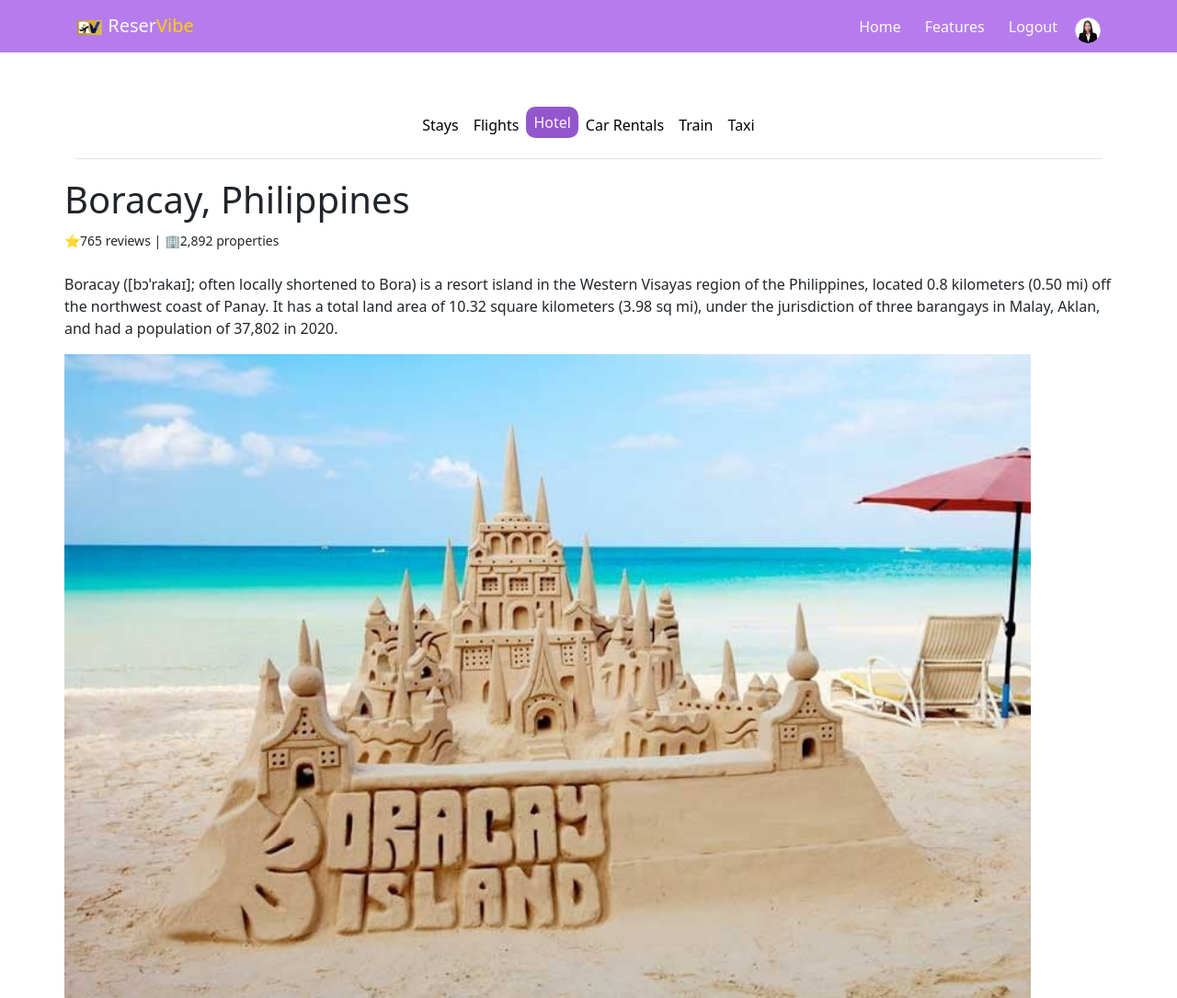
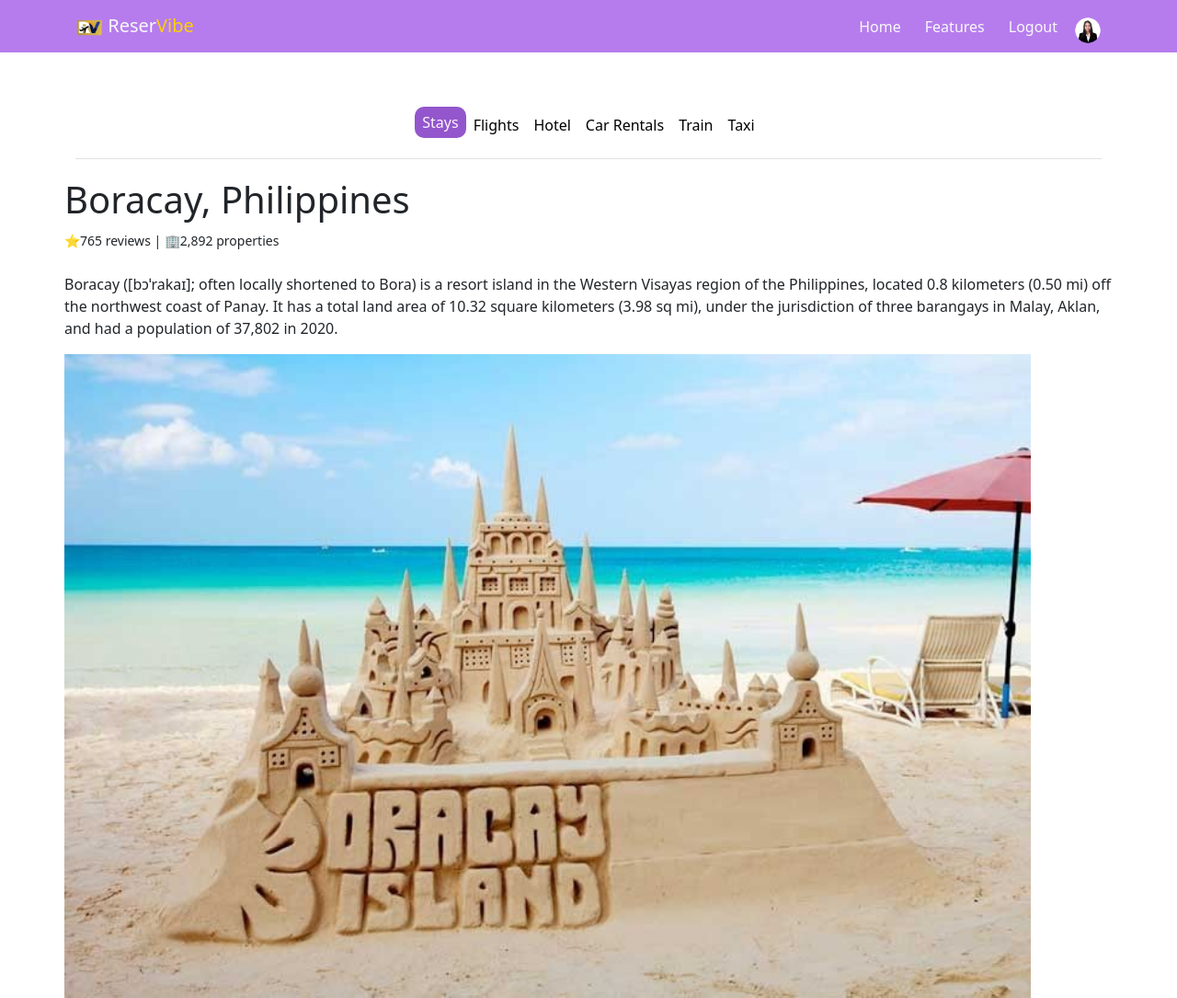
Before and after one commit to psuuc-grnino/reservibe-stay-boracay, a plain HTML site: page index.html in a window 1280 px wide. Shown: the top 1085 px of the page at 92% size. Drawn offline with nearby package versions, Linux system fonts and the light colour scheme.

Commit message:
Update index.html

```diff
--- a/index.html
+++ b/index.html
@@ -53,9 +53,9 @@
           </div>
 
           <ul class="nav col-md-auto justify-content-center ">
-            <li><a href="#" class="nav-link px-2 " style="color: black;">Stays</a></li>
+            <li><a href="https://psuuc-grnino.github.io/reservibe-stay-boracay/" class="nav-link px-2 " style="background-color: rgb(147, 86, 204); border-radius: 10px; padding: 5px; color:#fcf4ff">Stays</a></li>
             <li><a href="#" class="nav-link px-2 " style="color: black;">Flights</a></li>
-            <li><a href="#hotel" class="nav-link px-2 " style="background-color: rgb(147, 86, 204); border-radius: 10px; padding: 5px; color:#fcf4ff">Hotel</a></li>
+            <li><a href="https://psuuc-grnino.github.io/reservibe-hotel-boracay/#hotel" class="nav-link px-2 " style="color: black;">Hotel</a></li>
             <li><a href="#" class="nav-link px-2 " style="color: black;">Car Rentals</a></li>
             <li><a href="#" class="nav-link px-2 " style="color: black;">Train</a></li>
             <li><a href="#" class="nav-link px-2 " style="color: black;">Taxi</a></li>
```
